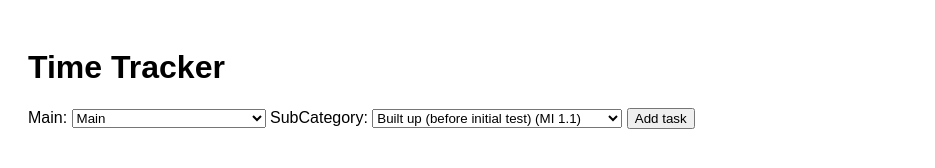
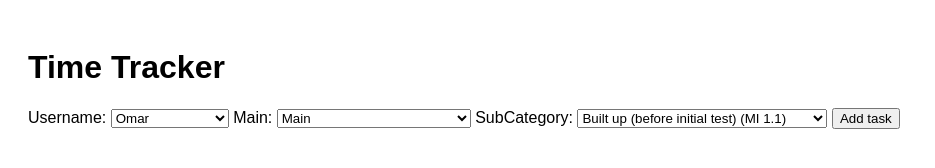
Before and after one commit to windborne/tracker, a website: page Public/index.html in a window 1280 px wide. Shown: the whole page, without its empty margins (0-935 px from the left). Drawn offline with Linux system fonts and the light colour scheme.

Commit message:
Add name

```diff
--- a/Public/index.html
+++ b/Public/index.html
@@ -8,6 +8,21 @@
 </head>
 <body>
     <h1>Time Tracker</h1>
+    <label>Username:
+        <select id="username">
+            <option value="Omar">Omar</option>
+            <option value="John">John</option>
+            <option value="Mike">Mike</option>
+            <option value="Ken">Ken</option>
+            <option value="Devin">Devin</option>
+            <option value="Jeff">Jeff</option>
+            <option value="Jenee">Jenee</option>
+            <option value="Daniel">Daniel</option>
+            <option value="Ryan">Ryan</option>
+            <option value="Ilhan">🌟⭐Ilhan⭐🌟</option>
+        </select>
+    </label>
+
     <label>Main:
         <select id="mainCategory" onchange="updateSubCategories()">
 
--- a/Public/script.js
+++ b/Public/script.js
@@ -41,7 +41,8 @@ function addTask() {
         elapsedTime: 0,
         interval: null,
         endTime: null,
-        quantity: null
+        quantity: null,
+        username
     };
 
     task.interval = setInterval(() => updateElapsedTime(taskId), 1000);
--- a/server.js
+++ b/server.js
@@ -15,7 +15,7 @@ async function saveToCSV(data) {
     }
 
     const csvHeader = "Task,Start Time,Elapsed Time (seconds),End Time,Quantity\n";
-    const csvRow = `${data.category},${data.startTime},${data.elapsedTime},${data.endTime},${data.quantity}\n`;
+    const csvRow = `${data.category},${data.startTime},${data.elapsedTime},${data.endTime},${data.quantity},${data.username}\n`;
 
     try {
         await fs.access(filePath);
```
Also changed, not shown: package.json (+21 -1 lines), 1 other file.
